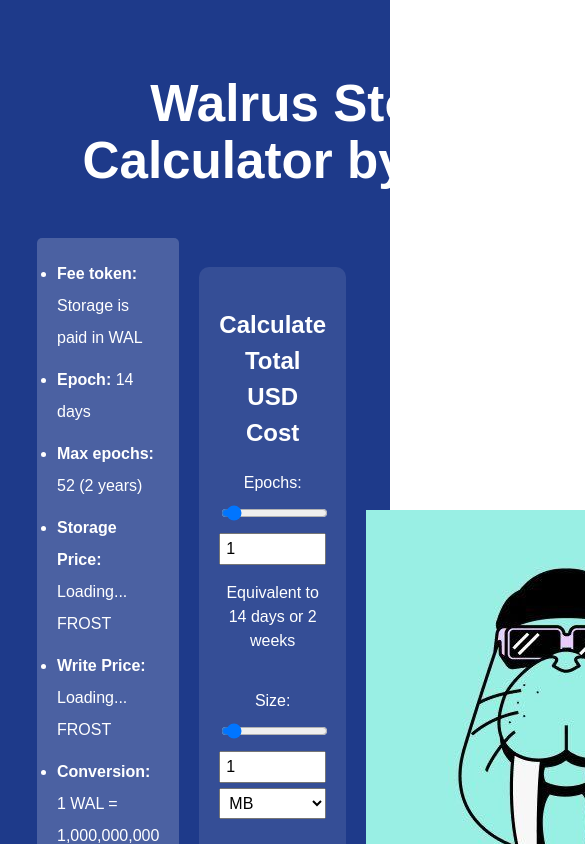
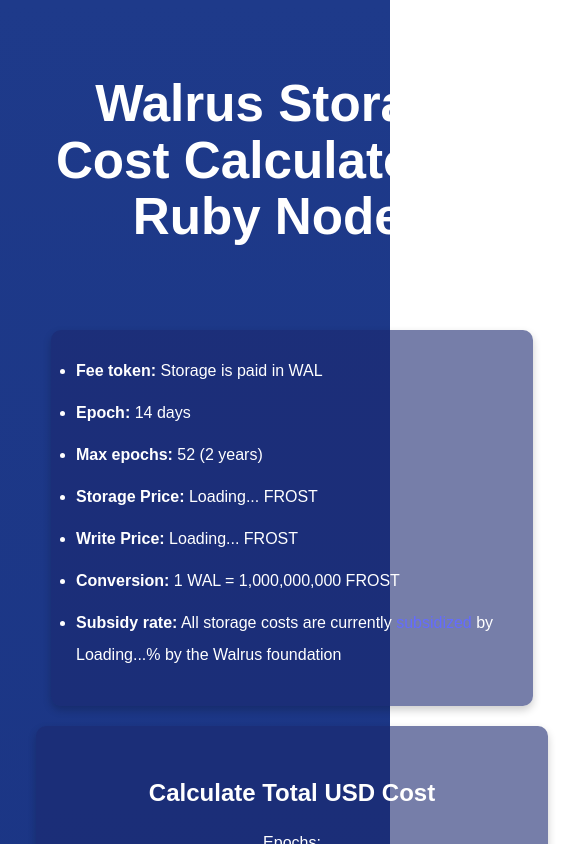
Before and after one commit to ruby-nodes/walrus-calculator, a React (Vite) app: page / in a window 390 px wide. Shown: the top 844 px of the page, 585 px wide, since content can reach past the window. Built offline with nearby package versions, Linux system fonts and the light colour scheme; no server answers.

Commit message:
Try to optimize the mobile version

```diff
--- a/src/App.css
+++ b/src/App.css
@@ -4,6 +4,7 @@
   font-family: Arial, sans-serif;
   margin: 0;
   padding: 0;
+  background-image: linear-gradient(to bottom, #1e3a8a, #193281);
 }
 
 #root {
@@ -58,25 +59,32 @@
   display: flex;
   flex-direction: column;
   align-items: center;
-  padding: 5px;
+  padding: 20px 0;
+  width: 100%;
+  max-width: 1280px;
+  margin: 0 auto;
 }
 
 .calculation-section {
-  background: rgba(255, 255, 255, 0.1);
-  padding: 20px;
+  background: rgba(28, 41, 113, 0.6);
+  padding: 30px 40px;
   border-radius: 10px;
-  width: 80%;
-  max-width: 600px;
+  width: 40%;
+  max-width: 500px;
+  min-width: 380px;
   display: flex;
   flex-direction: column;
   align-items: center;
+  color: white;
+  box-shadow: 0 4px 8px rgba(0, 0, 0, 0.2);
 }
 
 .input-group {
   display: flex;
   flex-direction: column;
-  align-items: flex-start;
-  margin-bottom: 20px;
+  align-items: center;
+  margin-bottom: 25px;
+  width: 100%;
 }
 
 .input-group label {
@@ -88,16 +96,19 @@
 .input-group input,
 .input-group select {
   margin-top: 5px;
-  padding: 5px;
+  padding: 8px 10px;
   font-size: 1em;
   width: 100%;
   max-width: 300px;
   box-sizing: border-box;
+  border-radius: 5px;
+  border: 1px solid #ccc;
 }
 
 .result {
-  font-size: 1.5em;
-  margin-top: 20px;
+  font-size: 1.7em;
+  margin-top: 30px;
+  font-weight: bold;
 }
 
 .walrus-footer {
@@ -114,23 +125,27 @@
 
 .form-container {
   display: flex;
+  flex-direction: row;
   align-items: center;
-  justify-content: center;
+  justify-content: space-around;
   gap: 20px;
+  max-width: 1200px;
+  margin: 0 auto;
+  padding: 0 20px;
 }
 
 .walrus-logo {
-  max-width: 450px; /* Tripled the size */
+  max-width: 350px;
   height: auto;
+  margin-left: auto;
+  margin-right: 20px;
 }
 
 ul {
   text-align: left;
   list-style-type: disc;
-  margin-left: 20px;
-  padding: 30px; /* Add a bit more padding */
-  background-color: rgba(255, 255, 255, 0.2); /* Slightly different background */
-  border-radius: 5px;
+  margin-left: 0;
+  padding-left: 20px;
   line-height: 2; /* Add more horizontal spacing between list elements */
 }
 
@@ -143,9 +158,41 @@
 }
 
 .notes-list {
-  width: 80%; /* Match the width of the central form */
-  max-width: 600px; /* Same max-width as the form */
-  margin: 0 auto; /* Center align the list */
+  background: rgba(28, 41, 113, 0.6);
+  width: 30%;
+  max-width: 350px;
+  margin: 0; /* Remove auto margin for horizontal alignment */
   text-align: left;
-  padding: 20px; /* Increased padding to match the form */
+  padding: 25px;
+  border-radius: 10px;
+  box-shadow: 0 4px 8px rgba(0, 0, 0, 0.2);
+  list-style-type: disc;
 }
+
+@media (max-width: 768px) {
+  .form-container {
+    flex-direction: column;
+    align-items: center;
+    padding: 10px;
+  }
+
+  .notes-list {
+    margin-top: 20px;
+    width: 90%;
+    max-width: none;
+  }
+
+  .calculation-section {
+    width: 90%;
+    max-width: none;
+    margin-bottom: 20px;
+  }
+
+  .walrus-logo {
+    display: none;
+  }
+
+  .walrus-main {
+    padding: 10px;
+  }
+}
--- a/src/App.tsx
+++ b/src/App.tsx
@@ -129,6 +129,7 @@
             <li><strong>Conversion:</strong> 1 WAL = 1,000,000,000 FROST</li>
             <li><strong>Subsidy rate:</strong> All storage costs are currently <a href="https://www.walrus.xyz/blog/wal-staking-rewards" target="_blank">subsidized</a> by {subsidyRate !== null ? (subsidyRate * 100) : 'Loading...'}% by the Walrus foundation</li>
           </ul>
+
           <section className="calculation-section">
             <h2>Calculate Total USD Cost</h2>
 
@@ -138,7 +139,7 @@
                 <input
                   type="range"
                   min="1"
-                  max="52" // Updated max value for epochs slider
+                  max="52"
                   value={epochs}
                   onChange={(e) => setEpochs(Number(e.target.value))}
                 />
@@ -160,7 +161,7 @@
                   type="range"
                   min="1"
                   max="1000"
-                  step="5" // Set step to 5
+                  step="5"
                   value={megabytes}
                   onChange={(e) => setMegabytes(Number(e.target.value))}
                 />
@@ -194,6 +195,7 @@
 
             <p className="result">Total USD Cost: ${totalUSDCost.toFixed(2)}</p>
           </section>
+
           <img
             src="/Walrus_Logo_4e51f3e010.jpg"
             alt="Walrus Logo"
```
